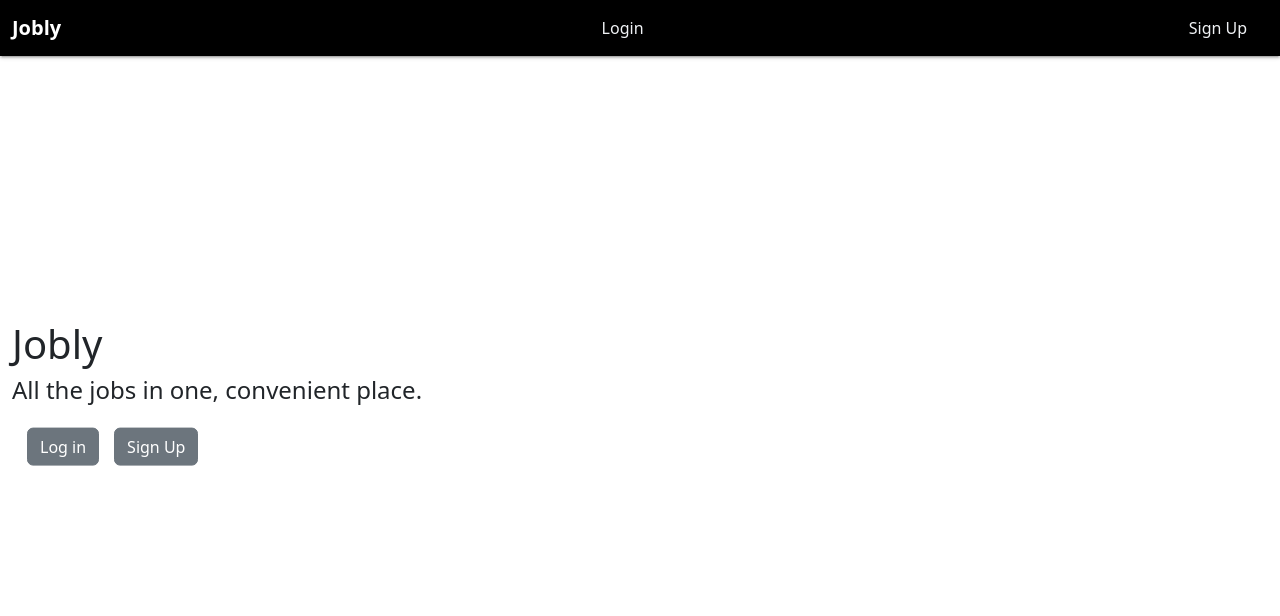
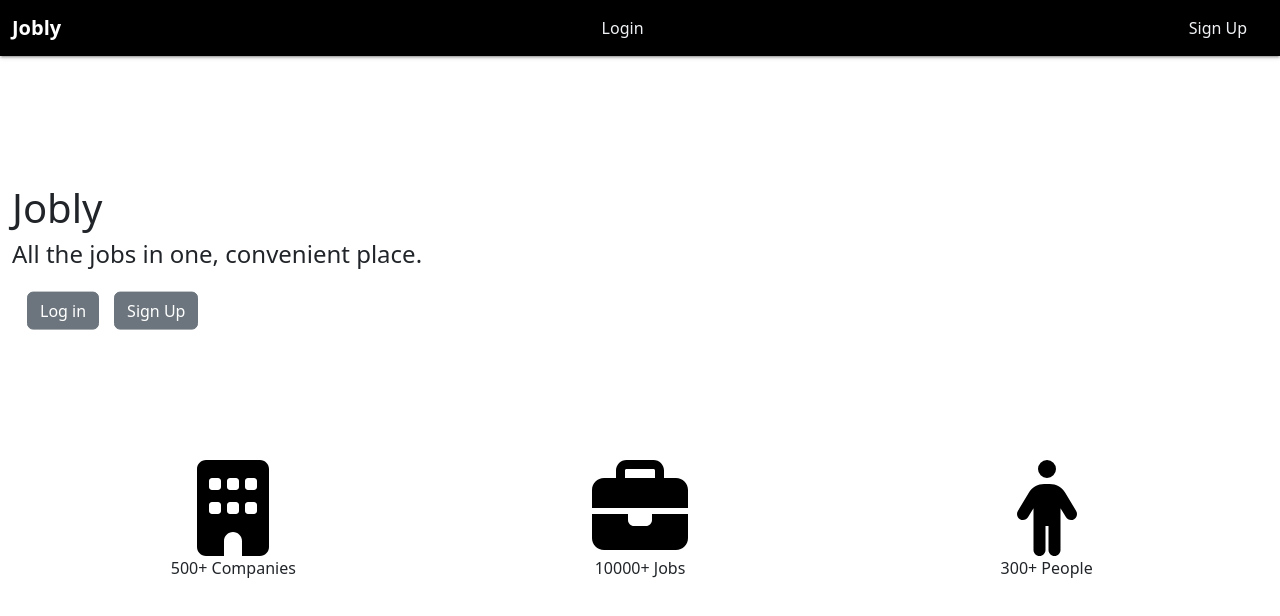
Before and after one commit to DLMedeiro/Job-Finder, a React (Create React App) app: page / in a window 1280 px wide. Shown: the top 616 px of the page. Built offline with nearby package versions, Linux system fonts and the light colour scheme; no server answers.

Commit message:
add font awesome to Home

```diff
--- a/package.json
+++ b/package.json
@@ -3,6 +3,11 @@
   "version": "0.1.0",
   "private": true,
   "dependencies": {
+    "@fortawesome/fontawesome-free": "^6.2.0",
+    "@fortawesome/fontawesome-svg-core": "^6.2.0",
+    "@fortawesome/free-regular-svg-icons": "^6.2.0",
+    "@fortawesome/free-solid-svg-icons": "^6.2.0",
+    "@fortawesome/react-fontawesome": "^0.2.0",
     "axios": "^1.1.3",
     "bootstrap": "^5.2.2",
     "react": "^16.14.0",
--- a/src/App.css
+++ b/src/App.css
@@ -4,7 +4,7 @@
 
 .container {
   position: absolute;
-  top: 50%;
+  top: 33%;
   transform: translate(0, -50%);
   /* height: 100%;
   display: flex;
--- a/src/App.js
+++ b/src/App.js
@@ -12,6 +12,7 @@ function App() {
   const [currentUser, setCurrentUser] = useState({});
   const [token, setToken] = useState({});
   const [error, setError] = useState("");
+  const [quantities, setQuantities] = useState({});
 
   // Login function
   async function login(data, username) {
@@ -79,6 +80,10 @@ function App() {
     console.log(confirmation);
   }
 
+  useEffect(async () => {
+    setQuantities(await JoblyApi.getQuantites());
+  }, []);
+
   return (
     <div>
       <UserContext.Provider value={currentUser}>
@@ -90,6 +95,7 @@ function App() {
             update={update}
             apply={apply}
             error={error}
+            quantities={quantities}
           />
         </BrowserRouter>
       </UserContext.Provider>
--- /dev/null
+++ b/src/Components/Home.css
@@ -0,0 +1,46 @@
+* {
+  box-sizing:border-box;
+    /* prevents padding from taking up the width */
+    padding:0;
+    margin: 0;
+  }
+
+.icons {
+    padding: 30px;
+    width: 100%;
+    position: absolute;
+    top: 66%;
+    transform: translate(0, -50%);
+    }
+      /* padding for whole icon */
+  .icons h3 {
+    font-weight: bold;
+    margin-bottom:15px;
+    }
+  .icons i {
+    /* background-color:#28a745; */
+    color: black;
+    padding: 1rem;
+    /* border-radius: 50%; */
+    margin-bottom: 15px;
+  }
+
+  /* FLEX ITEMS */
+  .flex-items {
+    display: flex;
+    flex-direction:row;
+      /* flex-direction:row = items lined in a row (default), column = items stacked */
+    text-align: center;
+      /* aligned to left of page along the main axis (horizontanl) */
+    justify-content:left;
+      /* alignment along the main axis.  flex-direction = row, main axis = x.  Items move to the center top of the page*/
+    align-items:center;
+      /* alignment along the cross axis.  flex-direction=row, cross axis = y, brings items to the midway point on page, requires height to complete change */
+    height:100%;
+    }
+      /* used on icon section to bring items across page */
+    .flex-items > div {
+      padding: 20px;
+      width: 50%;
+    }
+      /* padding to divs inside flex. Calling out the divs directly related to .flex-items (child items) */
--- a/src/Components/Home.js
+++ b/src/Components/Home.js
@@ -1,16 +1,33 @@
 import React, { useContext } from "react";
 import UserContext from "./UserContext";
-import { Button } from "reactstrap";
+import "./Home.css";
+import {
+  Button,
+  Col,
+  Row,
+  Card,
+  CardTitle,
+  CardText,
+  Container,
+} from "reactstrap";
 import { Link } from "react-router-dom";
+import { FontAwesomeIcon } from "@fortawesome/react-fontawesome";
+import {
+  faBuilding,
+  faBriefcase,
+  faPerson,
+} from "@fortawesome/free-solid-svg-icons";
 
-function Home() {
+function Home({ quantities }) {
   const user = useContext(UserContext);
   return (
+    <div>
       <div className="container">
         <div>
           <h1>Jobly</h1>
           <h4>All the jobs in one, convenient place.</h4>
         </div>
+        <div>
           {user.username ? (
             <div>
               <h2>Welcome Back {user.firstName}</h2>
@@ -26,6 +43,37 @@ function Home() {
             </div>
           )}
         </div>
+      </div>
+
+      <section className="icons">
+        <div className="flex-items">
+          <div>
+            <i>
+              <FontAwesomeIcon icon={faBuilding} size="6x" />
+            </i>
+            <div>
+              <p>500+ Companies</p>
+            </div>
+          </div>
+          <div>
+            <i>
+              <FontAwesomeIcon icon={faBriefcase} size="6x" />
+            </i>
+            <div>
+              <p>10000+ Jobs</p>
+            </div>
+          </div>
+          <div>
+            <i>
+              <FontAwesomeIcon icon={faPerson} size="6x" />
+            </i>
+            <div>
+              <p>300+ People</p>
+            </div>
+          </div>
+        </div>
+      </section>
+    </div>
   );
 }
 
--- a/src/Components/Routes.js
+++ b/src/Components/Routes.js
@@ -9,7 +9,7 @@ import LoginForm from "./LoginForm";
 import SignupForm from "./SignupForm";
 import UserContext from "./UserContext";
 
-function Routes({ login, registerNewUser, update, apply, error }) {
+function Routes({ login, registerNewUser, update, apply, error, quantities }) {
   const user = useContext(UserContext);
 
   return (
@@ -17,7 +17,7 @@ function Routes({ login, registerNewUser, update, apply, error }) {
       {user.username ? (
         <Switch>
           <Route exact path="/">
-            <Home />
+            <Home quantities={quantities} />
           </Route>
           <Route exact path="/companies">
             <Companies />
--- a/src/api.js
+++ b/src/api.js
@@ -99,6 +99,17 @@ class JoblyApi {
     }
     // return res;
   }
+
+  static async getQuantites() {
+    let resCompanies = await this.request(`companies/`);
+    let resJobs = await this.request(`jobs/`);
+    let result = {
+      companies: resCompanies.companies,
+      Jobs: resJobs.jobs,
+    };
+    console.log(result);
+    return result;
+  }
 }
 
 // for now, put token ("testuser" / "password" on class)
```
Also changed, not shown: 1 other file (tests, documents, lock files or other folders). Lines whose indentation alone changed are shown as unchanged.
